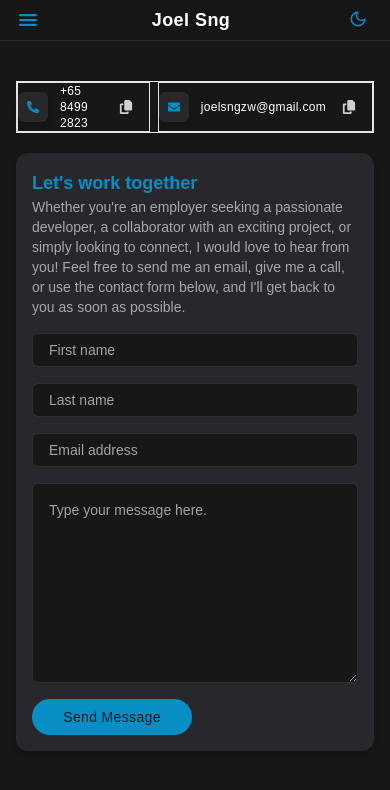
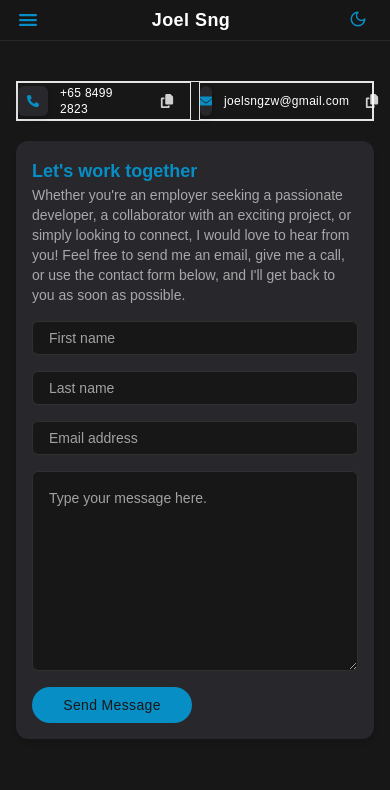
Before and after one commit to JoelSngZhenWei/portfolio_joel, a Next.js app in the folder portfolio_joel_1/: page /contact in a window 390 px wide. Shown: the top 790 px of the page. Built offline with nearby package versions, Linux system fonts and the light colour scheme.

Commit message:
copy button

```diff
--- a/portfolio_joel_1/app/contact/page.tsx
+++ b/portfolio_joel_1/app/contact/page.tsx
@@ -152,7 +152,7 @@ export default function Contact() {
 
             {/* info */}
             <div className="flex-1 flex items-center lg:justify-end order-1 lg:order-none mb-4 lg:mb-0 ">
-              <ul className="flex flex-row lg:flex-col gap-2 border lg:gap-10 w-[100vw] lg:w-auto justify-center">
+              <ul className="grid grid-cols-2 lg:grid-cols-none lg:grid-rows-2 gap-2 border lg:gap-10 justify-center">
                 {info.map((item, index) => {
                   return (
                     <li key={index} className="border flex items-center gap-3 lg:gap-6 ">
```
